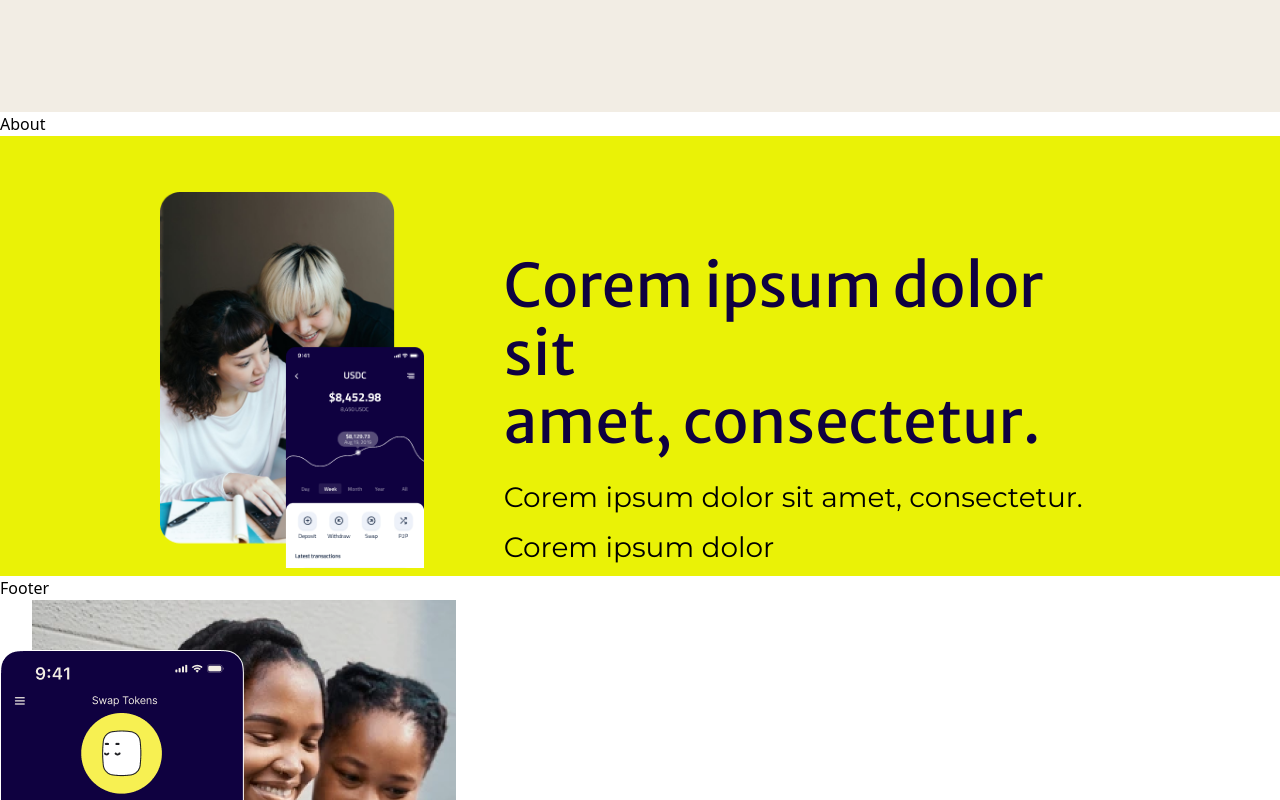
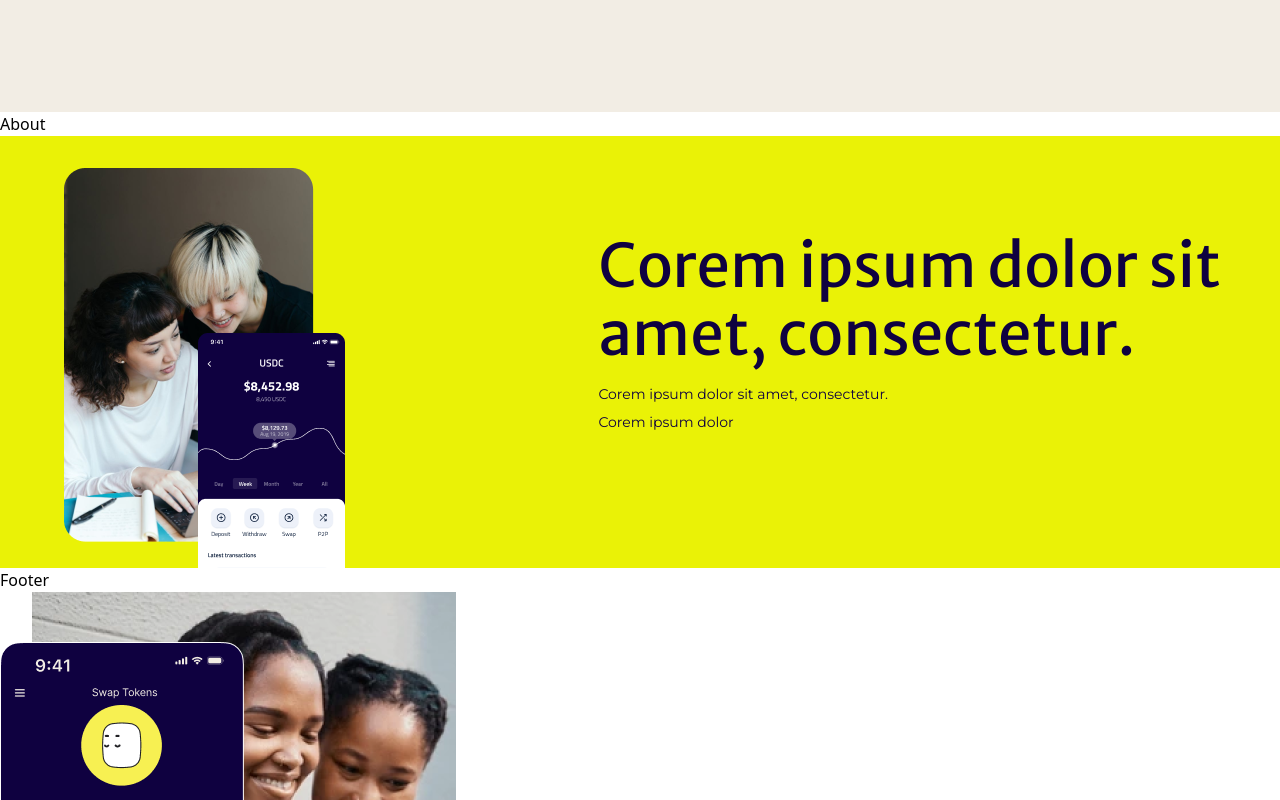
Before and after one commit to DevBigEazi/JaraFi_Landing_Page, a React (Vite) app: page / in a window 1280 px wide. Shown: the part 688-1488 px from the top of the page. Built offline with nearby package versions, Linux system fonts and the light colour scheme.

Commit message:
update on screens

```diff
--- a/src/sections/Services.jsx
+++ b/src/sections/Services.jsx
@@ -2,28 +2,29 @@ import { images } from "../constants";
 
 const Services = () => {
   return (
-    <section className="bg-[#EAF206] lg:h-[55vh] h-auto">
-      <div className="flex flex-col lg:flex-row justify-between items-center lg:items-start lg:space-x-20 px-4 lg:px-20">
+    <section className="bg-yellow h-auto overflow-hidden">
+      <div className="container mx-auto px-4 2xl:px-0 max-w-[1600px]">
+        <div className="flex flex-col lg:flex-row justify-between items-center lg:items-start">
           {/* Image Section */}
-        <div className="lg:pt-8 lg:ml-20 max-md:order-last">
+          <div className="lg:w-2/5 pl-6 sm:pl-8 lg:pl-12 max-md:order-last lg:mt-8  lg:mr-8">
             <img
               src={images.balanceDesktop}
               alt="Balance Desktop"
-            className="md:mt-6"
+              className="max-w-md lg:max-w-full"
             />
           </div>
-
           {/* Text Section */}
-        <div className="lg:mt-24 lg:mr-20 text-center lg:text-left lg:pr-28">
-          <h2 className="text-3xl xs:text-4xl sm:text-4xl md:text-4xl lg:text-6xl leading-none text-[#0F0140] mb-4 sm:font-MerriweatherSans sm:pt-5">
-            Corem ipsum dolor sit <br /> amet, consectetur.
+          <div className="lg:w-3/5 text-center lg:text-left lg:pl-8 xl:pl-16 2xl:pl-24 pt-8 lg:pt-24">
+            <h2 className="text-3xl xs:text-4xl sm:text-5xl lg:text-6xl xl:text-7xl leading-tight text-[#0F0140] mb-4 font-MerriweatherSans">
+              Corem ipsum dolor sit amet, consectetur.
             </h2>
-          <p className="text-sm sm:text-3xl sm:font-montserrat">
+            <p className="text-sm sm:text-xl lg:text-sm xl:text-sm mb-2 leading-4 font-montserrat text-primary">
               Corem ipsum dolor sit amet, consectetur.
             </p>
-          <p className="text-sm sm:text-3xl sm:font-montserrat sm:mb-7">
+            <p className="text-sm sm:text-xl lg:text-sm xl:text-sm font-montserrat text-primary">
               Corem ipsum dolor
             </p>
+          </div>
         </div>
       </div>
     </section>
--- a/tailwind.config.js
+++ b/tailwind.config.js
@@ -3,16 +3,18 @@ export default {
   content: ["./index.html", "./src/**/*.{js,ts,jsx,tsx}"],
 
   theme: {
-   extend: {
+    extend: {
       screens: {
-        'xs': {'max': '460px'},
-        'xl': { 'min': '1440px' },
-      }
+        xs: { max: "460px" },
+        xl: { min: "1440px" },
+        "2xl": { min: "1536px" },
+        "xxl":{min: "1600px"},
+      },
     },
     extend: {
       spacing: {
-        '1/25': '4%', // 1 divided by 25 is 4%
-      }
+        "1/25": "4%", // 1 divided by 25 is 4%
+      },
     },
     fontSize: {
       xs: ["12px", "16px"],
```
Lines whose indentation alone changed are shown as unchanged.
